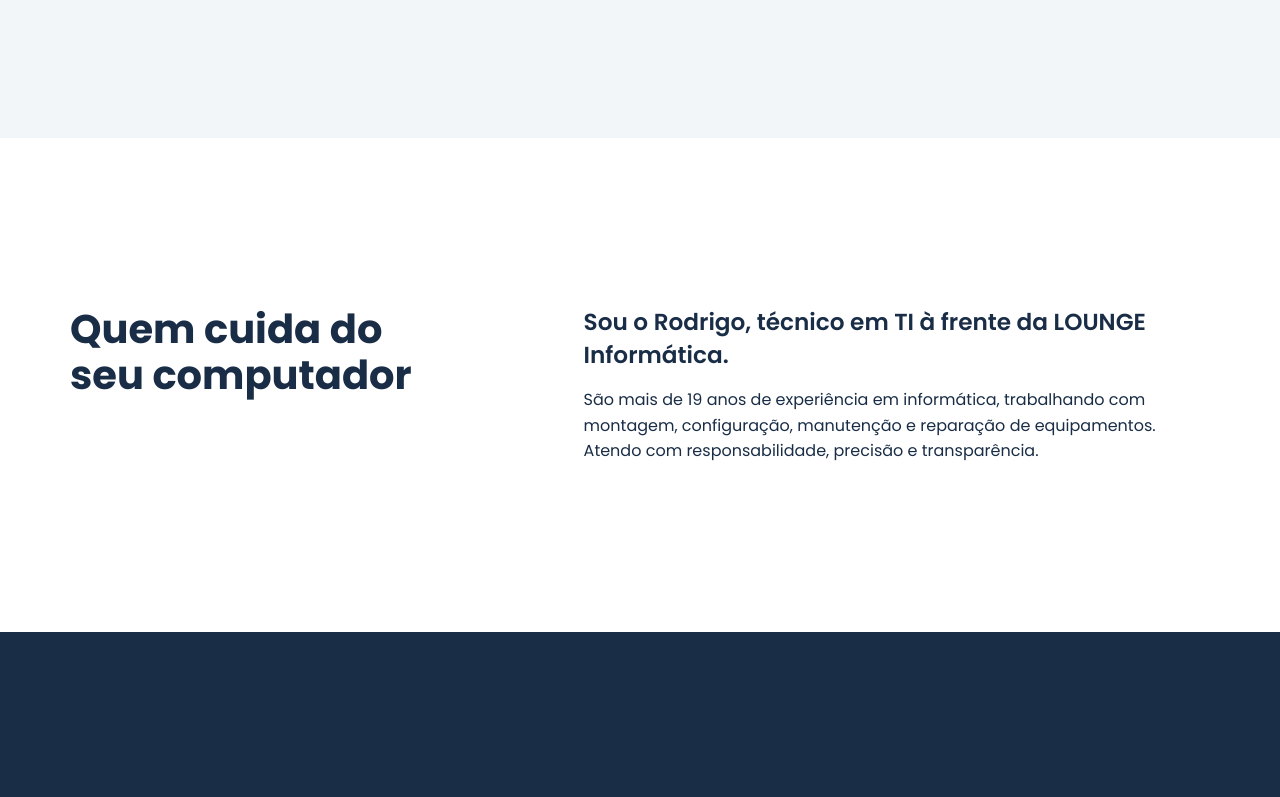
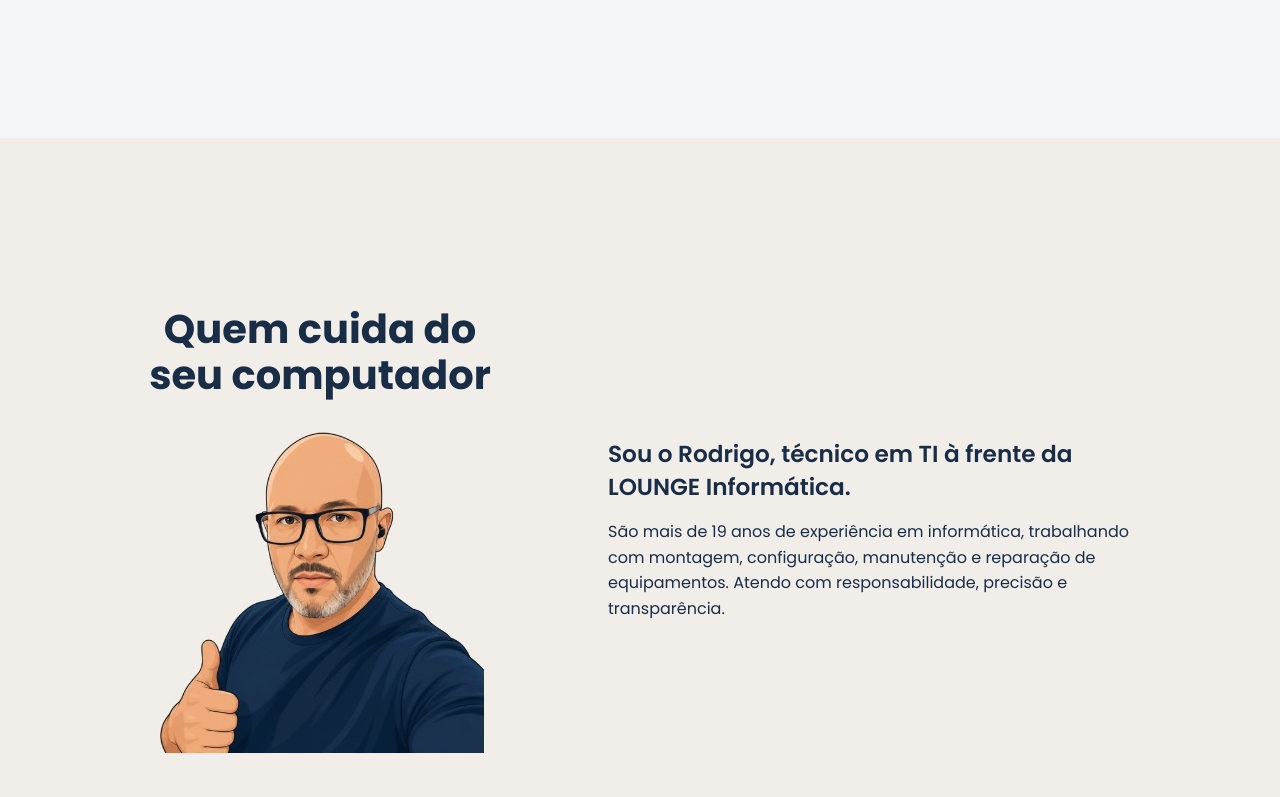
Before and after one commit to fabiopietrisinger-droid/lounge-informatica, a plain HTML site: page empresas/index.html in a window 1280 px wide. Shown: the part 3180-3977 px from the top of the page. Drawn offline with Linux system fonts and the light colour scheme.

Commit message:
Página de empresas: retrato ilustrado do Rodrigo em Quem cuida
Co-Authored-By: Claude Sonnet 5.5 <noreply@anthropic.com>
Claude-Session: https://claude.ai/code/session_01BWXCs92yLLEDVTCv9G2mwb

```diff
--- a/empresas/index.html
+++ b/empresas/index.html
@@ -93,7 +93,10 @@
 
     <section class="block about" id="quem-somos">
       <div class="wrap two">
-        <h2>Quem cuida do seu computador</h2>
+        <div>
+          <h2>Quem cuida do seu computador</h2>
+          <img class="retrato" src="/assets/rodrigo-empresas.webp" width="327" height="327" alt="Ilustração do Rodrigo fazendo sinal de positivo" loading="lazy" decoding="async">
+        </div>
         <div>
           <p class="lead">Sou o Rodrigo, técnico em TI à frente da LOUNGE Informática.</p>
           <p>São mais de 19 anos de experiência em informática, trabalhando com montagem, configuração, manutenção e reparação de equipamentos. Atendo com responsabilidade, precisão e transparência.</p>
--- a/styles.css
+++ b/styles.css
@@ -189,3 +189,12 @@ footer b { color: var(--ice); }
   .ask { padding: 96px 0 72px; }
   .choice { min-height: 580px; }
 }
+
+/* quem cuida na versão empresas: o fundo da seção continua o fundo do retrato, sem borda */
+.tema-empresas .about { background: #F1EEE9; }
+.tema-empresas .retrato { width: 327px; border-radius: 0; }
+@media (min-width: 861px) {
+  .tema-empresas .about .two { grid-template-columns: minmax(0, 24rem) minmax(0, 34rem); justify-content: center; align-items: center; }
+  .tema-empresas .about .two > div:first-child { text-align: center; }
+  .tema-empresas .about .retrato { margin-inline: auto; }
+}
```
Also changed, not shown: assets/rodrigo-empresas.webp (added).
